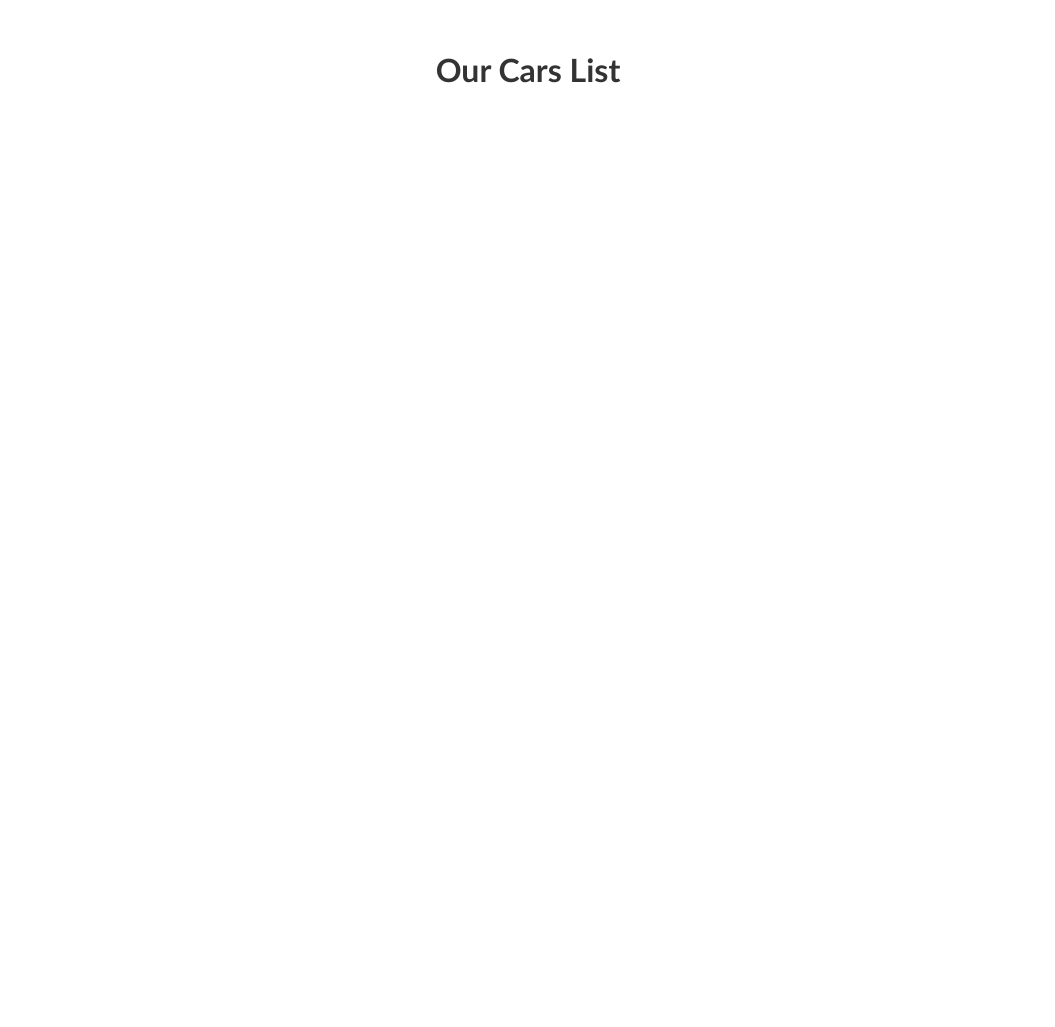
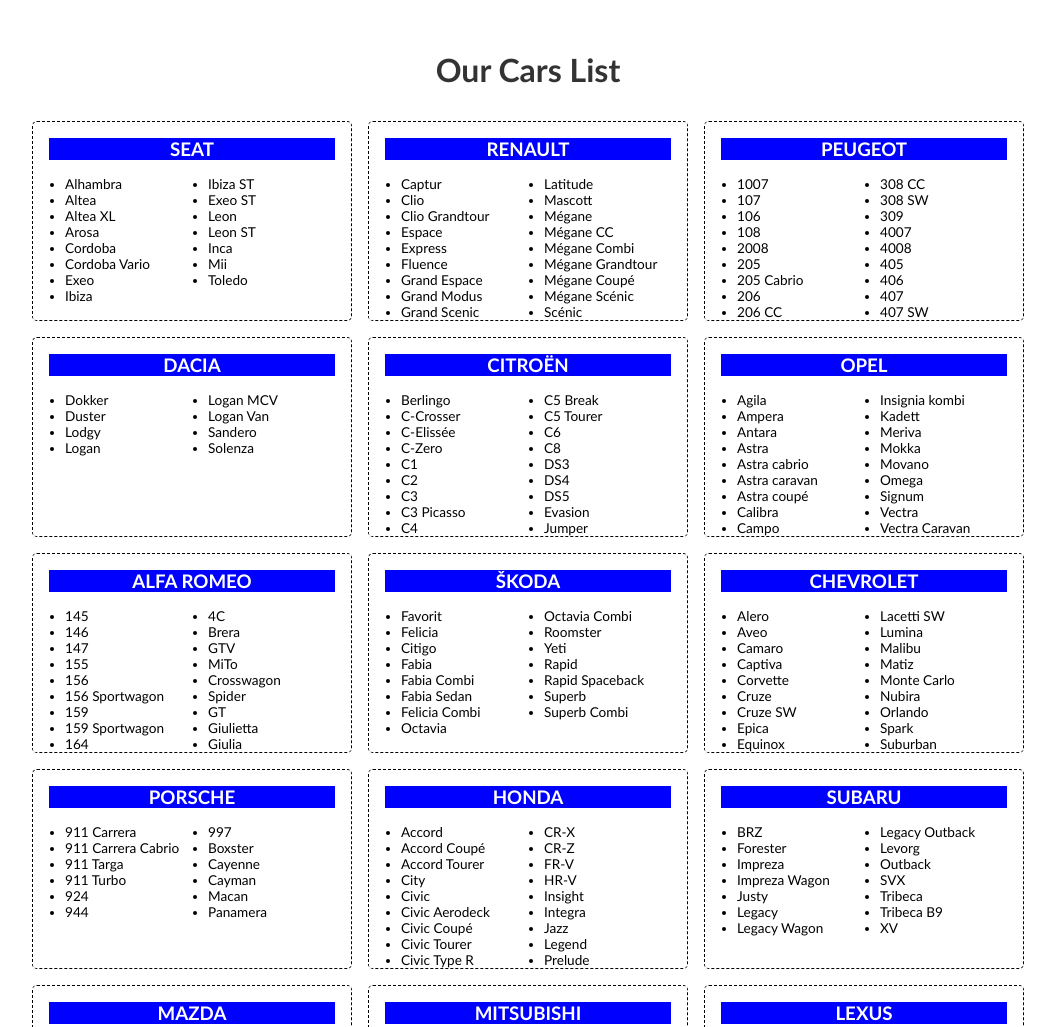
Before and after one commit to giedrius-tumosa/JS-atsiskaitymas, a plain HTML site: page Task 4/Index.html in a window 1280 px wide. Shown: the top 1027 px of the page, without its empty margins (112-1167 px from the left). Before the commit the page ends 800 px from the top, so only its background shows below. Drawn offline with Linux system fonts and the light colour scheme.

Commit message:
Completed Task 4.

```diff
--- a/Task 4/Index.html
+++ b/Task 4/Index.html
@@ -7,6 +7,7 @@
     <link rel="stylesheet" href="./style.css" />
     <!-- Custom JS -->
     <script defer src="./script.js"></script>
+    <link rel="shortcut icon" href="#" type="image/x-icon" />
   </head>
   <body>
     <header>
--- a/Task 4/script.js
+++ b/Task 4/script.js
@@ -10,3 +10,45 @@
 -------------------------------------------------------------------------- */
 
 const ENDPOINT = 'cars.json';
+
+class CarBrand {
+  constructor(props) {
+    this.props = props;
+    return this.render();
+  }
+  render() {
+    const output = document.querySelector("#output");
+    const carBrandCard = document.createElement("article");
+    carBrandCard.classList.add("carBrandCard");
+
+    const carBrand = document.createElement("h3");
+    carBrand.classList.add("carBrand");
+
+    const text = document.createTextNode(this.props.brand);
+    carBrand.append(text);
+
+    const carModels = document.createElement("ul");
+    for (let el of this.props.models) {
+      const li = document.createElement("li");
+      li.append(document.createTextNode(`${el}`));
+      carModels.append(li);
+    }
+
+    output.append(carBrandCard);
+    carBrandCard.append(carBrand, carModels);
+
+  }
+}
+
+function loadCarCards(fileLink) {
+
+  fetch(fileLink)
+    .then(response => response.json())
+    .then((data) => {
+      data.forEach(el => {
+        const newCarCard = new CarBrand(el);
+      });
+    });
+}
+
+loadCarCards(ENDPOINT);
--- a/Task 4/style.css
+++ b/Task 4/style.css
@@ -3,8 +3,8 @@
   margin: 0;
   padding: 0;
   box-sizing: border-box;
-  font-family: 'Trebuchet MS', 'Lucida Sans Unicode', 'Lucida Grande',
-    'Lucida Sans', Arial, sans-serif;
+  font-family: "Trebuchet MS", "Lucida Sans Unicode", "Lucida Grande", "Lucida Sans", Arial,
+    sans-serif;
 }
 
 /* Mobile first */
@@ -27,3 +27,36 @@
   margin-top: 50px;
   color: #333;
 }
+
+#output {
+  width: 80%;
+  display: grid;
+  grid-template-columns: repeat(auto-fit, 320px);
+  justify-content: center;
+  gap: 1rem;
+  margin-top: 2rem;
+}
+
+.carBrandCard {
+  border: 1px dashed black;
+  background-color: #fff;
+  padding: 1rem;
+  border-radius: 5px;
+  height: 200px;
+  overflow-y: scroll;
+}
+
+#output ul {
+  padding-left: 1rem;
+  columns: 2;
+  gap: 1rem;
+  font-size: 0.85rem;
+}
+
+.carBrand {
+  text-transform: uppercase;
+  text-align: center;
+  margin-bottom: 1rem;
+  background-color: #0000ff;
+  color: #fff;
+}
```
